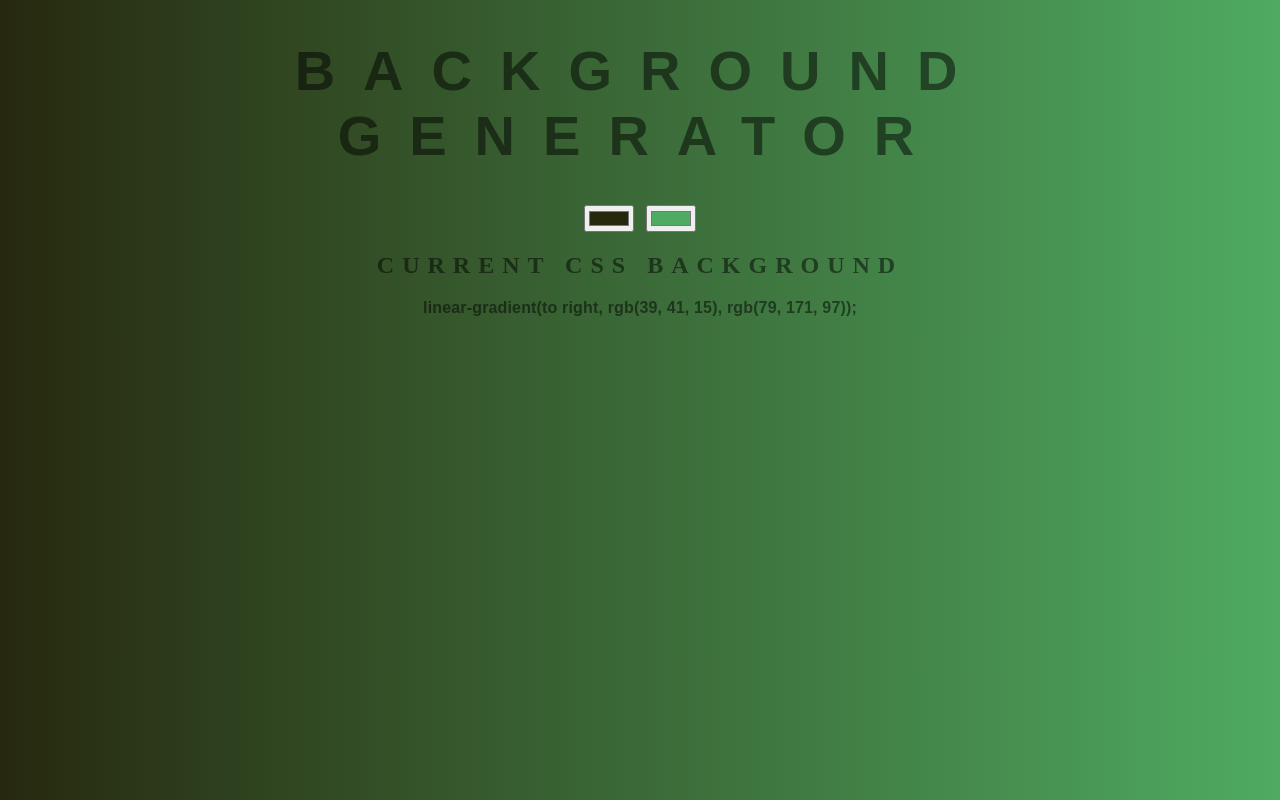
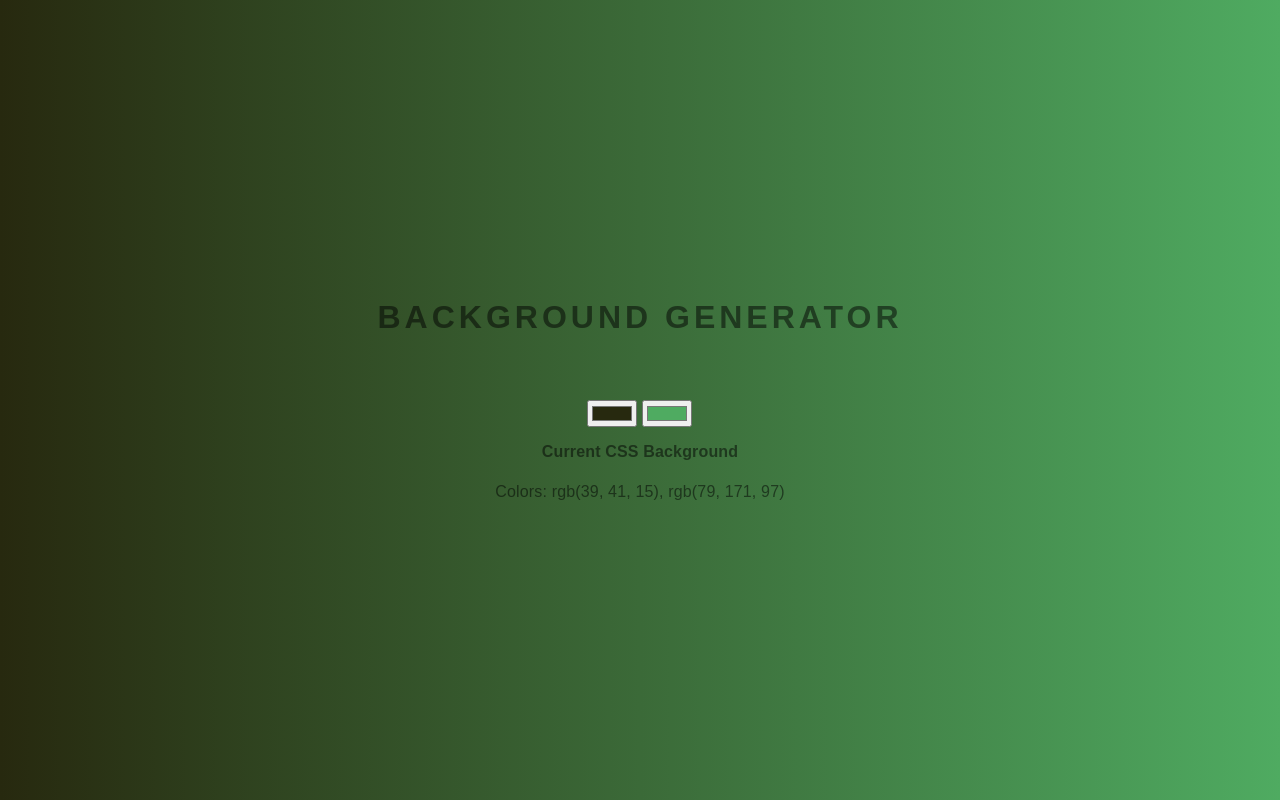
Before and after one commit to konrad88k/background-generator, a plain HTML site: page index.html in a window 1280 px wide. Drawn offline with Linux system fonts and the light colour scheme.

Commit message:
Update fonts and center content.

```diff
--- a/index.html
+++ b/index.html
@@ -5,11 +5,13 @@
 	<link rel="stylesheet" type="text/css" href="style.css">
 </head>
 <body id="gradient">
-	<h1>Background Generator</h1>
-	<input class="color1" type="color" name="color1" value="#27290f">
-	<input class="color2" type="color" name="color2" value="#4fab61">
-	<h2>Current CSS Background</h2>
-	<h3></h3>
+	<div class="container">
+		<h1>Background Generator</h1>
+		<input class="color1" type="color" name="color1" value="#27290f">
+		<input class="color2" type="color" name="color2" value="#4fab61">
+		<h3>Current CSS Background</h3>
+		<h4></h4>
+	</div>
 	<script type="text/javascript" src="script.js"></script>
 </body>
 </html>
--- a/script.js
+++ b/script.js
@@ -1,4 +1,4 @@
-var css = document.querySelector("h3");
+var css = document.querySelector("h4");
 var color1 = document.querySelector(".color1");
 var color2 = document.querySelector(".color2");
 var body = document.getElementById("gradient");
@@ -7,13 +7,14 @@ setGradient();
 
 function setGradient() {
 	body.style.background =
-	"linear-gradient(to right, "
-	+ color1.value
-	+ ", "
-	+ color2.value
-	+ ")";
+		"linear-gradient(to right, "
+		+ color1.value
+		+ ", "
+		+ color2.value
+		+ ")";
 
-	css.textContent = body.style.background + ";";
+	css.textContent = "Colors: " + body.style.background.slice(26).slice(0, -1);
+	console.log("LOG:", css.textContent);
 }
 
 color1.addEventListener("input", setGradient);
--- a/style.css
+++ b/style.css
@@ -1,20 +1,26 @@
 body {
+    margin: 0;
+    height: 100vh;
 	font: 'Raleway', sans-serif;
     color: rgba(0,0,0,.5);
     text-align: center;
     text-transform: uppercase;
-    letter-spacing: .5em;
+    letter-spacing: 1px;
     top: 15%;
 	background: linear-gradient(to right, red , yellow); /* Standard syntax */
+    display: flex;
+    justify-content: center;
+    align-items: center;
 }
 
 h1 {
-    font: 600 3.5em 'Raleway', sans-serif;
+    font: 600 2em 'Raleway', sans-serif;
     color: rgba(0,0,0,.5);
     text-align: center;
     text-transform: uppercase;
-    letter-spacing: .5em;
+    letter-spacing: 4px;
     width: 100%;
+    margin-bottom: 4rem;
 }
 
 h3 {
@@ -25,3 +31,15 @@ h3 {
     letter-spacing: 0.01em;
 
 }
+h4 {
+	font: 500 1em 'Raleway', sans-serif;
+    color: rgba(0,0,0,.5);
+    text-align: center;
+    text-transform: none;
+    letter-spacing: 0.01em;
+
+}
+
+.dark {
+    color: rgba(255, 255, 255, 0.5);
+}
```
